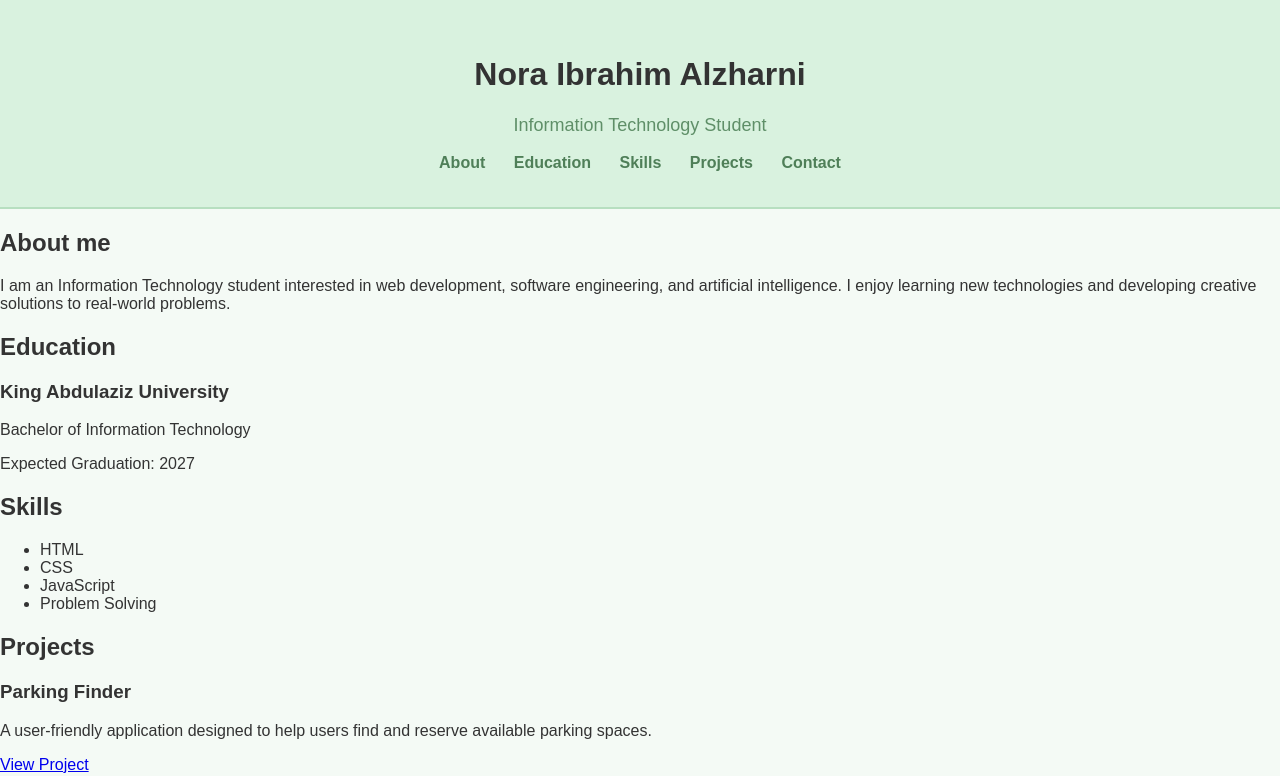
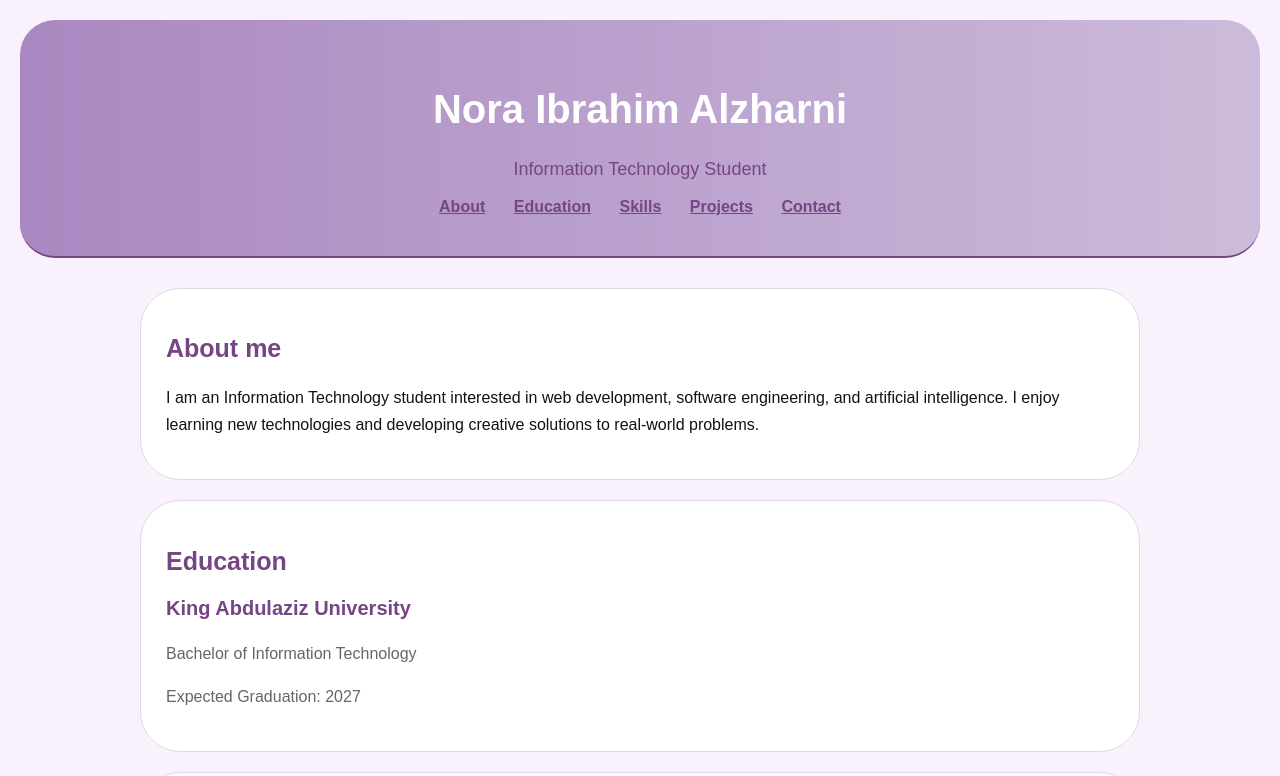
Before and after one commit to n0ra22/CPIT405-Lab3, a plain HTML site: page index.html in a window 1280 px wide. Shown: the top 776 px of the page. Drawn offline with Linux system fonts and the light colour scheme.

Commit message:
Add files via upload

```diff
--- a/style.css
+++ b/style.css
@@ -1,24 +1,132 @@
 body {
+    background-color: #f9f1fc;
     font-family: Arial, sans-serif;
-    background-color: #f4faf5;
-    color: #333;
+    color: #12140f;
     margin: 0;
 }
 
 #profile-header {
-    background-color: #d9f2df;
+    background: linear-gradient(to right, #a988c1, #ccbbda);
     text-align: center;
-    padding: 35px;
-    border-bottom: 2px solid #b7dfc0;
+    border-bottom: 2px solid #754584;
+    border-radius: 35px;
+    margin: 20px;
+    padding: 40px;
+}
+
+#profile-header h1 {
+    font-size: 40px;
+    font-weight: 700;
+    color: #ffffff;
 }
 
 .job-title {
-    color: #5f8f68;
+    color: #754584;
     font-size: 18px;
 }
+
 nav a {
-    color: #4f7f58;
-    text-decoration: none;
+    color: #754584;
     margin: 0 12px;
     font-weight: bold;
 }
+
+nav a:hover {
+    color: #5c3668;
+}
+
+.cv-container {
+    max-width: 1000px;
+    margin: 30px auto;
+}
+
+.cv-section {
+    background-color: white;
+    padding: 25px;
+    border-radius: 40px;
+    border: 1px solid #e2d9e8;
+    margin-bottom: 20px;
+}
+
+.cv-section h2 {
+    color: #754584;
+    font-size: 25px;
+}
+
+.cv-section p {
+    font-size: 16px;
+    line-height: 1.7;
+}
+
+.education-item h3 {
+    color: #754584;
+    font-size: 20px;
+}
+
+.education-item p {
+    color: #666666;
+}
+
+.skills-list {
+    display: flex;
+    gap: 15px;
+    flex-wrap: wrap;
+    list-style: none;
+    padding: 0;
+}
+
+.skills-list li {
+    background-color: #ccbbda;
+    padding: 8px 18px;
+    border-radius: 20px;
+    font-size: 12px;
+}
+
+.project-card h3 {
+    color: #754584;
+    font-size: 20px;
+}
+
+.project-card p {
+    font-size: 14px;
+    color: #666666;
+    line-height: 1.6;
+}
+
+.project-card a {
+    color: #754584;
+    font-weight: bold;
+}
+
+.project-card a:hover {
+    color: #a988c1;
+}
+
+#contact a {
+    color: #754584;
+}
+
+#contact a:hover {
+    color: #a988c1;
+}
+
+footer {
+    text-align: center;
+    padding: 20px;
+}
+
+@media (max-width: 600px) {
+
+    #profile-header {
+        margin: 10px;
+        padding: 25px;
+    }
+
+    #profile-header h1 {
+        font-size: 30px;
+    }
+
+    .cv-container {
+        margin: 20px 10px;
+    }
+}
```
